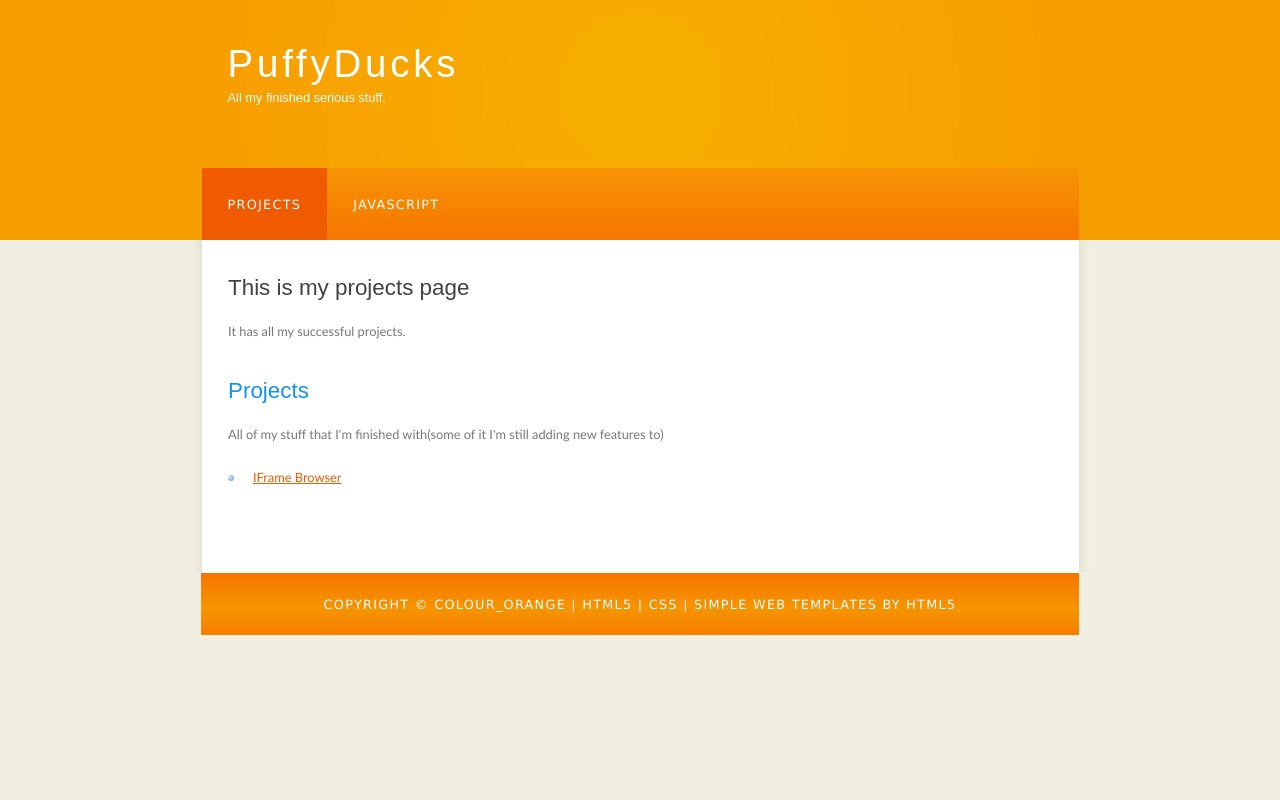
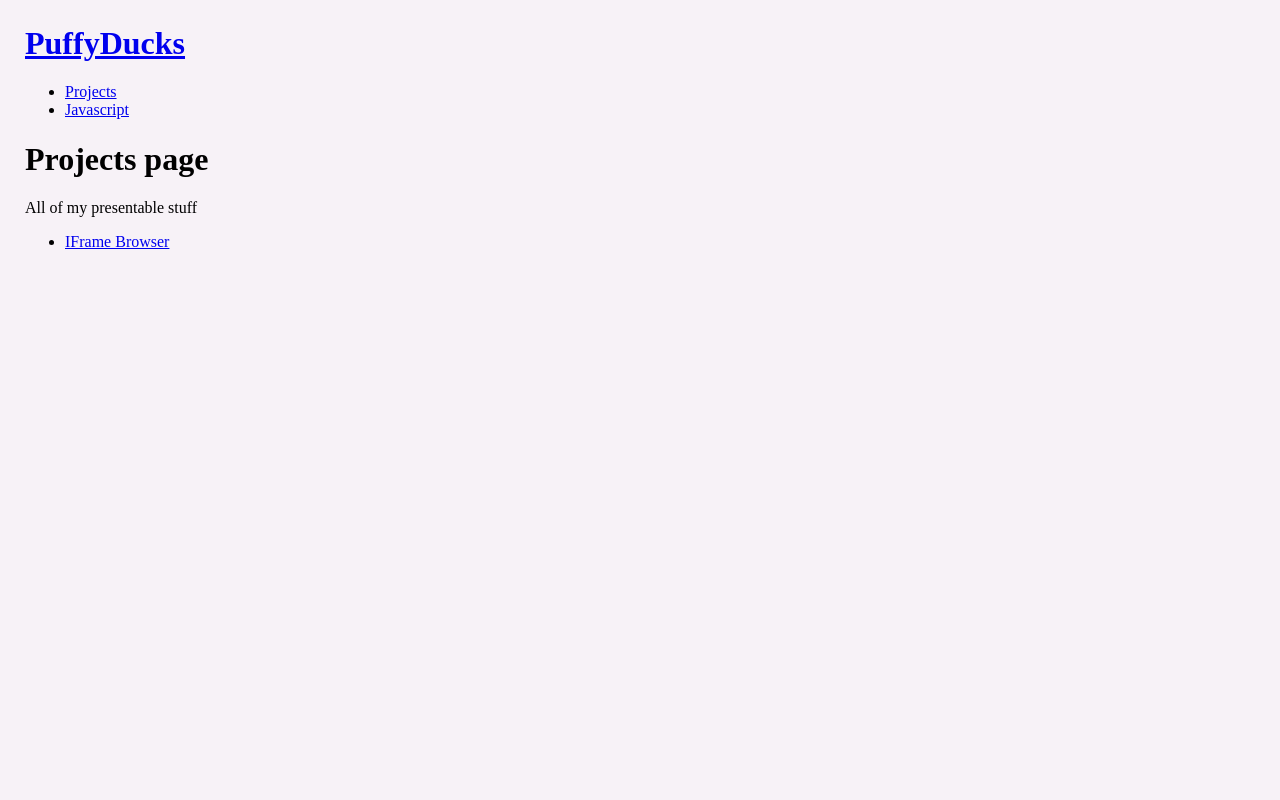
Before and after one commit to PuffyDucks/puffyducks.github.io, a PHP site: page /projects.html in a window 1280 px wide. Run offline with PHP 8.4, Linux system fonts and the light colour scheme.

Commit message:
COMEBACK UPDATE

```diff
--- a/index.html
+++ b/index.html
@@ -18,6 +18,7 @@
     </br>
     </br>
     &nbsp;&nbsp;&nbsp;&nbsp;&nbsp;
+    <a class="direct">Apr 2, 2022 Update: OK SO I MADE NEARLY EVERYTHING HERE IN 8TH GRADE SO PLEASE IGNORE IT ALL THANKS BYE</a></br></br>
     <a class="direct" href="projects.html">Suceessful Projects.</a> &nbsp;&nbsp;&nbsp;&nbsp;&nbsp;&nbsp;&nbsp;&nbsp;&nbsp;&nbsp;&nbsp;&nbsp;
     <a class="direct" href="interesting.html">Creations.</a> &nbsp;&nbsp;&nbsp;&nbsp;&nbsp;&nbsp;&nbsp;&nbsp;&nbsp;&nbsp;&nbsp;&nbsp;
     <a class="direct" href="wip.html">Unfinished Stuff.</a> &nbsp;&nbsp;&nbsp;&nbsp;&nbsp;&nbsp;&nbsp;&nbsp;&nbsp;&nbsp;&nbsp;&nbsp;
--- a/main.css
+++ b/main.css
@@ -1,5 +1,5 @@
 body {
-  background-color: #FADDAF;
+  background-color: #F7F2F7;
   word-wrap: initial;
   margin:  25px;
 }
@@ -9,7 +9,7 @@ a#title {
   font-size:64px;
   text-decoration:none;
   font-family:times;
-  color:#472C25;
+  color:#3f0059;
 }
 
 a.direct {
@@ -17,7 +17,7 @@ a.direct {
   font-size:24px;
   text-decoration:none;
   font-family:times;
-  color:#CC5543;
+  color:#8e00a1;
 }
 
 a.about {
@@ -25,5 +25,5 @@ a.about {
   font-size:24px;
   text-decoration:none;
   font-family:times;
-  color:#EB712F;
+  color:#af00b5;
 }
--- a/projects.html
+++ b/projects.html
@@ -1,55 +1,22 @@
 <!DOCTYPE HTML>
-<html>
-
 <head>
   <title>Projects</title>
   <meta name="description" content="Projects" />
   <meta name="keywords" content="Projects" />
   <meta http-equiv="content-type" content="text/html; charset=windows-1252" />
-  <link rel="stylesheet" type="text/css" href="style/style.css" title="style" />
+  <link rel="stylesheet" href="main.css"/>
 </head>
 
 <body>
-  <div id="main">
-    <div id="header">
-      <div id="logo">
-        <div id="logo_text">
-          <!-- class="logo_colour", allows you to change the colour of the text -->
   <h1><a href="index.html">PuffyDucks<span class="logo_colour"></span></a></h1>
-          <h2>All my finished serious stuff.</h2>
-        </div>
-      </div>
-      <div id="menubar">
   <ul id="menu">
     <!-- put class="selected" in the li tag for the selected page - to highlight which page you're on -->
     <li class="selected"><a href="projects.html">Projects</a></li>
     <li><a href="javascript.html">Javascript</a></li>
   </ul>
-      </div>
-    </div>
-    <div id="site_content">
-      <div class="sidebar">
-        </form>
-      </div>
-      <div id="content">
-        <!-- insert the page content here -->
-        <h1>This is my projects page</h1>
-        <p>It has all my successful projects.</p>
-        <h2>Projects</h2>
-        <p>All of my stuff that I'm finished with(some of it I'm still adding new features to)</p>
+  <h1>Projects page</h1>
+  <p>All of my presentable stuff</p>
   <ul>
     <li><a href="iframe">IFrame Browser</a></li>
-          <li></li>
-          <li></li>
-          <li></li>
-          <li></li>
   </ul>
-      </div>
-    </div>
-    <div id="content_footer"></div>
-    <div id="footer">
-      Copyright &copy; colour_orange | <a href="http://validator.w3.org/check?uri=referer">HTML5</a> | <a href="http://jigsaw.w3.org/css-validator/check/referer">CSS</a> | <a href="http://www.html5webtemplates.co.uk">Simple web templates by HTML5</a>
-    </div>
-  </div>
 </body>
-</html>
--- a/style/style.css
+++ /dev/null
@@ -1,296 +0,0 @@
-html
-{ height: 100%;}
-
-*
-{ margin: 0;
-  padding: 0;}
-
-body
-{ font: normal .80em 'trebuchet ms', arial, sans-serif;
-  background: #F0EFE2;
-  color: #777;}
-
-p
-{ padding: 0 0 20px 0;
-  line-height: 1.7em;}
-
-img
-{ border: 0;}
-
-h1, h2, h3, h4, h5, h6
-{ font: normal 175% 'century gothic', arial, sans-serif;
-  color: #43423F;
-  margin: 0 0 15px 0;
-  padding: 15px 0 5px 0;}
-
-h2
-{ font: normal 175% 'century gothic', arial, sans-serif;
-  color: #1293EE;}
-
-h4, h5, h6
-{ margin: 0;
-  padding: 0 0 5px 0;
-  font: normal 120% arial, sans-serif;
-  color: #1293EE;}
-
-h5, h6
-{ font: italic 95% arial, sans-serif;
-  padding: 0 0 15px 0;
-  color: #000;}
-
-h6
-{ color: #362C20;}
-
-a, a:hover
-{ outline: none;
-  text-decoration: underline;
-  color: #F05A00;}
-
-a:hover
-{ text-decoration: none;}
-
-.left
-{ float: left;
-  width: auto;
-  margin-right: 10px;}
-
-.right
-{ float: right;
-  width: auto;
-  margin-left: 10px;}
-
-.center
-{ display: block;
-  text-align: center;
-  margin: 20px auto;}
-
-blockquote
-{ margin: 20px 0;
-  padding: 10px 20px 0 20px;
-  border: 1px solid #E5E5DB;
-  background: #FFF;}
-
-ul
-{ margin: 2px 0 22px 17px;}
-
-ul li
-{ list-style-type: circle;
-  margin: 0 0 6px 0;
-  padding: 0 0 4px 5px;}
-
-ol
-{ margin: 8px 0 22px 20px;}
-
-ol li
-{ margin: 0 0 11px 0;}
-
-#main, #logo, #menubar, #site_content, #footer
-{ margin-left: auto;
-  margin-right: auto;}
-
-#header
-{ background: #F79F00;
-  height: 240px;}
-
-#logo
-{ width: 825px;
-  position: relative;
-  height: 168px;
-  background: #8B0073 url(logo.png) no-repeat;}
-
-#logo #logo_text
-{ position: absolute;
-  top: 20px;
-  left: 0;}
-
-#logo h1, #logo h2
-{ font: normal 300% 'century gothic', arial, sans-serif;
-  border-bottom: 0;
-  text-transform: none;
-  margin: 0;}
-
-#logo_text h1, #logo_text h1 a, #logo_text h1 a:hover
-{ padding: 22px 0 0 0;
-  color: #FFF;
-  letter-spacing: 0.1em;
-  text-decoration: none;}
-
-#logo_text h1 a .logo_colour
-{ color: #F05A00;}
-
-#logo_text h2
-{ font-size: 100%;
-  padding: 4px 0 0 0;
-  color: #FFF;}
-
-#menubar
-{ width: 877px;
-  height: 72px;
-  padding: 0;
-  background: #5B2660 url(menu.png) repeat-x;}
-
-ul#menu, ul#menu li
-{ float: left;
-  margin: 0;
-  padding: 0;}
-
-ul#menu li
-{ list-style: none;}
-
-ul#menu li a
-{ letter-spacing: 0.1em;
-  font: normal 100% 'lucida sans unicode', arial, sans-serif;
-  display: block;
-  float: left;
-  height: 37px;
-  padding: 29px 26px 6px 26px;
-  text-align: center;
-  color: #FFF;
-  text-transform: uppercase;
-  text-decoration: none;
-  background: transparent;}
-
-ul#menu li a:hover, ul#menu li.selected a, ul#menu li.selected a:hover
-{ color: #FFF;
-  background: #3F1B41 url(menu_select.png) repeat-x;}
-
-#site_content
-{ width: 837px;
-  overflow: hidden;
-  margin: 0 auto 0 auto;
-  padding: 20px 24px 20px 37px;
-  background: #FFF url(content.png) repeat-y;}
-
-.sidebar
-{ float: right;
-  width: 190px;
-  padding: 0 15px 20px 15px;}
-
-.sidebar ul
-{ width: 178px;
-  padding: 4px 0 0 0;
-  margin: 4px 0 30px 0;}
-
-.sidebar li
-{ list-style: none;
-  padding: 0 0 7px 0; }
-
-.sidebar li a, .sidebar li a:hover
-{ padding: 0 0 0 40px;
-  display: block;
-  background: transparent url(link.png) no-repeat left center;}
-
-.sidebar li a.selected
-{ color: #444;
-  text-decoration: none;}
-
-#content
-{ text-align: left;
-  width: 595px;
-  padding: 0;}
-
-#content ul
-{ margin: 2px 0 22px 0px;}
-
-#content ul li
-{ list-style-type: none;
-  background: url(bullet.png) no-repeat;
-  margin: 0 0 6px 0;
-  padding: 0 0 4px 25px;
-  line-height: 1.5em;}
-
-#footer
-{ width: 878px;
-  font: normal 100% 'lucida sans unicode', arial, sans-serif;
-  height: 33px;
-  padding: 24px 0 5px 0;
-  text-align: center;
-  background: #29425E url(footer.png) repeat-x;
-  color: #FFF;
-  text-transform: uppercase;
-  letter-spacing: 0.1em;}
-
-#footer a
-{ color: #FFF;
-  text-decoration: none;}
-
-#footer a:hover
-{ color: #FFF;
-  text-decoration: underline;}
-
-.search
-{ color: #5D5D5D;
-  border: 1px solid #BBB;
-  width: 134px;
-  padding: 4px;
-  font: 100% arial, sans-serif;}
-
-#colours
-{ height: 0px;
-  text-align: right;
-  padding: 66px 16px 0px 300px;}
-
-.form_settings
-{ margin: 15px 0 0 0;}
-
-.form_settings p
-{ padding: 0 0 4px 0;}
-
-.form_settings span
-{ float: left;
-  width: 200px;
-  text-align: left;}
-
-.form_settings input, .form_settings textarea
-{ padding: 5px;
-  width: 299px;
-  font: 100% arial;
-  border: 1px solid #E5E5DB;
-  background: #FFF;
-  color: #47433F;}
-
-.form_settings .submit
-{ font: 100% arial;
-  border: 1px solid;
-  width: 99px;
-  margin: 0 0 0 212px;
-  height: 33px;
-  padding: 2px 0 3px 0;
-  cursor: pointer;
-  background: #F05A00;
-  color: #FFF;}
-
-.form_settings textarea, .form_settings select
-{ font: 100% arial;
-  width: 299px;}
-
-.form_settings select
-{ width: 310px;}
-
-.form_settings .checkbox
-{ margin: 4px 0;
-  padding: 0;
-  width: 14px;
-  border: 0;
-  background: none;}
-
-.separator
-{ width: 100%;
-  height: 0;
-  border-top: 1px solid #D9D5CF;
-  border-bottom: 1px solid #FFF;
-  margin: 0 0 20px 0;}
-
-table
-{ margin: 10px 0 30px 0;}
-
-table tr th, table tr td
-{ background: #3B3B3B;
-  color: #FFF;
-  padding: 7px 4px;
-  text-align: left;}
-
-table tr td
-{ background: #F0EFE2;
-  color: #47433F;
-  border-top: 1px solid #FFF;}
```
Also changed, not shown: javascript.html (+3 -21 lines), style.css (deleted, +0 -104 lines), style/bullet.png (deleted), style/content.png (deleted), style/footer.png (deleted), style/graphic.png (deleted), style/link.png (deleted), style/logo.png (deleted), style/menu.png (deleted), style/menu_select.png (deleted), style/search.png (deleted). Lines whose indentation alone changed are shown as unchanged.
